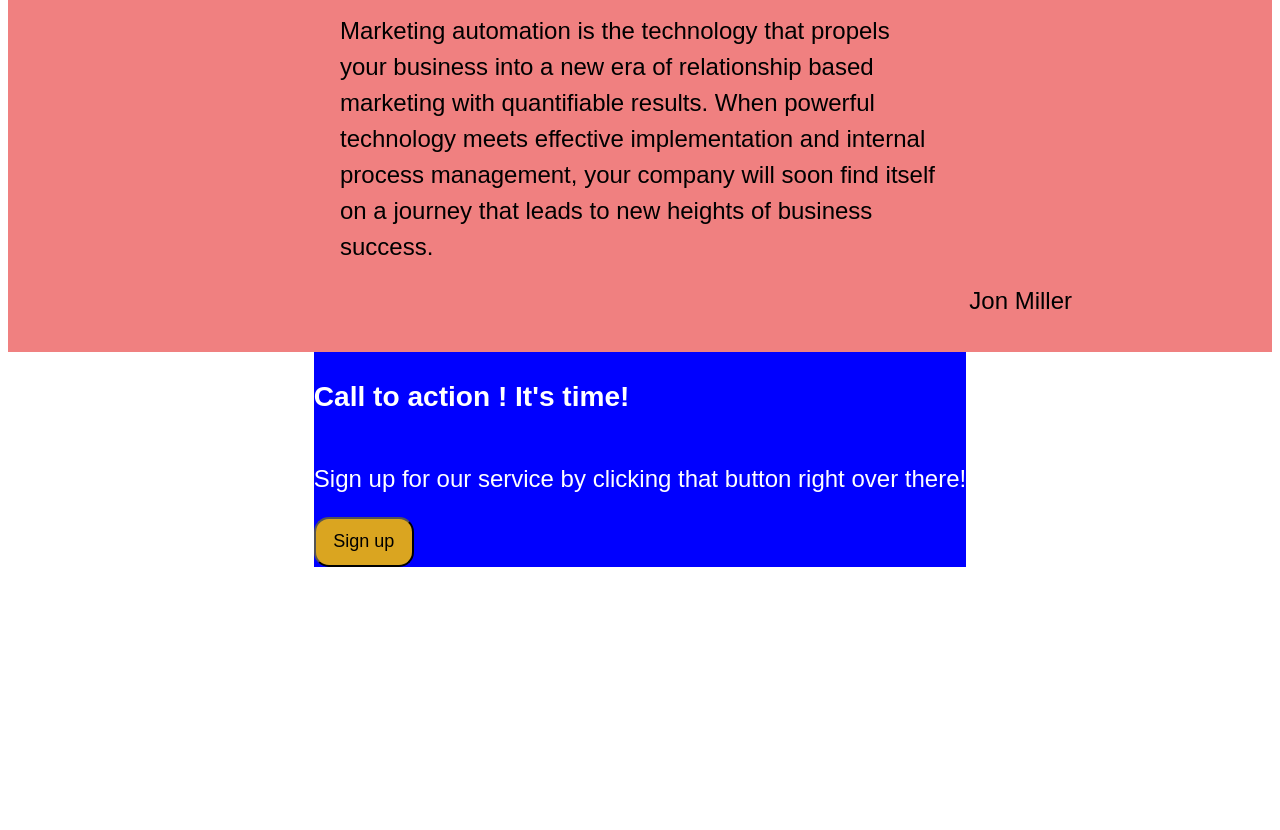
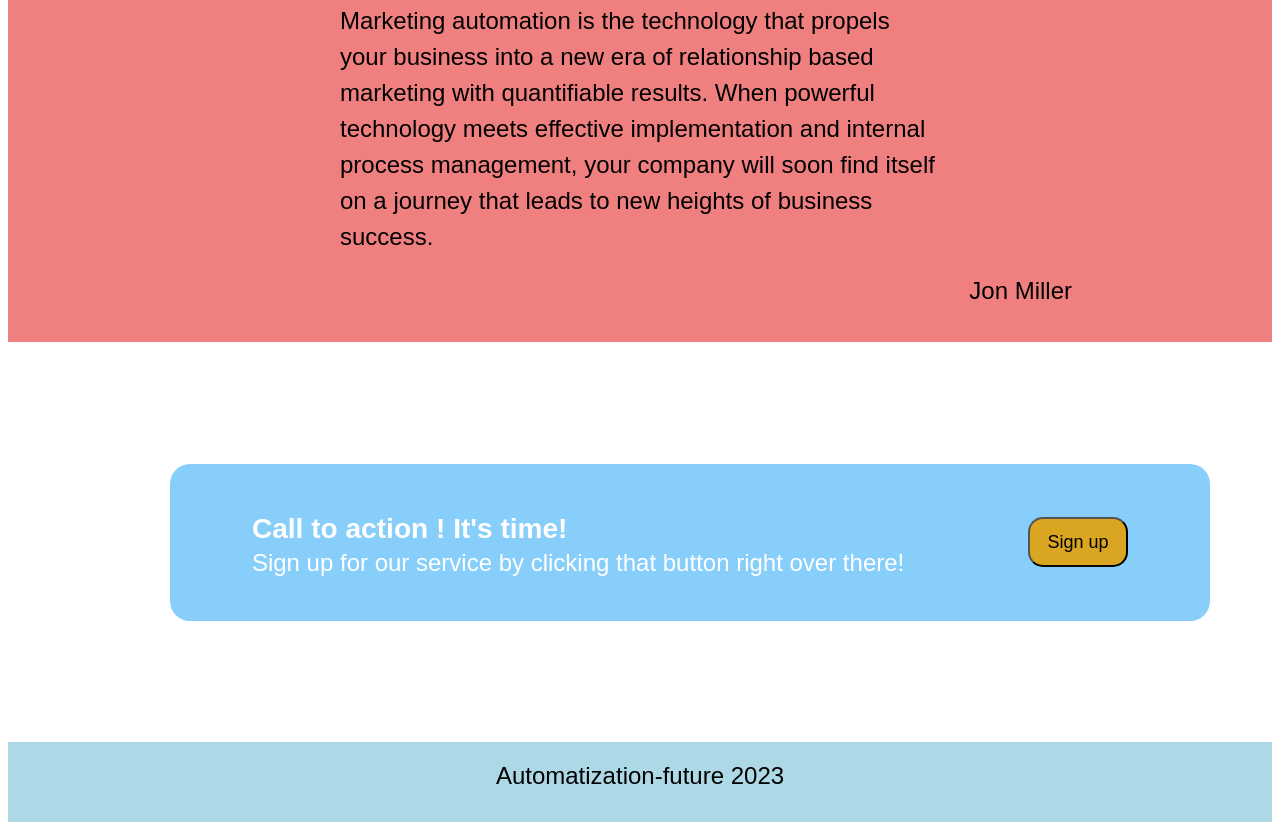
Before and after one commit to LOSTinUNIVERSE/Landing-page-project, a plain HTML site: page index.html in a window 1280 px wide. Shown: the part 1960-2790 px from the top of the page. Before the commit the page ends 2535 px from the top, so only its background shows below. Drawn offline with Linux system fonts and the light colour scheme.

Commit message:
Finish the project

```diff
--- a/index.html
+++ b/index.html
@@ -10,15 +10,15 @@
             <div class="container">
                 <div class="logo"> Automatization service  <img src="images/analysis-g49313f2c0_640.png" alt="Automatization-future of business"> </div>
                 <ul>
-                    <li> <a href=""> link1</a> </li>
-                    <li> <a href=""> link2</a> </li>
-                    <li> <a href=""> link3</a> </li>
+                    <li> <a href="">For customers</a> </li>
+                    <li> <a href="">Our policy</a> </li>
+                    <li> <a href="">About us </a> </li>
                 </ul>
             </div>
         </header>
         <div class="maininfo">
             <div class="text">
-                <h1>My company text</h1>
+                <h1>Let your business  grow with us</h1>
                 <p>
                     We iam to make your business smart, so it can be controlled by you using just your smartphone
                 </p>
@@ -53,8 +53,10 @@
         <div class="action">
             <div class="container">
                 <div class="text">
-                    <h3>Call to action ! It's time!</h3>
-                    <p>Sign up for our service by clicking that button right over there!</p>
+                    <div class="textblock">
+                        <h3>Call to action ! It's time!</h3>
+                        <p>Sign up for our service by clicking that button right over there!</p>
+                    </div>
                     <button>Sign up</button>
 
                 </div>
@@ -62,5 +64,6 @@
 
         </div>
 
+        <footer> Automatization-future 2023</footer>
     </body>
 </html>
--- a/style.css
+++ b/style.css
@@ -11,7 +11,7 @@ body{
 .logo {
     display: flex;
     align-items: center;
-    margin: 0 10px;
+    margin-left: 100px;
     font-size: 28px;
     font-weight: 700;
 }
@@ -19,9 +19,10 @@ ul{
     list-style: none;
     display: flex;
     /* background-color: cadetblue; */
+    margin-right:150px;
 }
-li{
-    margin:0 10px;
+li{ margin-left: 20px;
+
 }
 a{
     color: white;
@@ -34,16 +35,18 @@ img{
  .maininfo{
 display: flex;
 background-color: blueviolet;
-justify-content: space-around;
+justify-content: space-between;
 }
  .maininfo img {
     height: 400px;
     width: 400px;
-    margin-left: 50px;
+    margin-right: 100px;
  }
  .text{
     display: flex;
     flex-direction: column;
+    flex: 0 1 500px;
+    margin-left: 100px;
  }
  button{
     background-color: goldenrod;
@@ -55,7 +58,6 @@ justify-content: space-around;
 }
 .addinfo .container{
     background-color: lightgreen;
-    margin-top: 10px;
     display: flex;
     flex-direction: column;
 
@@ -127,12 +129,38 @@ margin-right: 200px;
     justify-content: center;
     align-items: center;
     background-color: #fff;
+    height: 400px;
+    width: auto;
 
 }
  .action .text{
+    padding: 20px;
     display: flex;
-    background-color: blue;
+    flex: 0 1 1000px;
+    flex-direction: row;
+    background-color: lightskyblue;
     color: #fff;
-    /* justify-content: center; */
-    /* align-items: center; */
+    border-radius: 20px;
+    justify-content: space-around;
+    align-items: center;
 }
+.action button{
+    align-self: center;
+
+}
+h3{
+    margin-bottom: -20px;
+    padding: 0;
+}
+.text .textblock{
+    display: flex;
+    flex-direction: column;
+}
+footer{
+    background-color: lightblue;
+    color: black;
+    font-size: 24px;
+    text-align: center;
+    height: 40px;
+    padding: 20px;
+}
```
